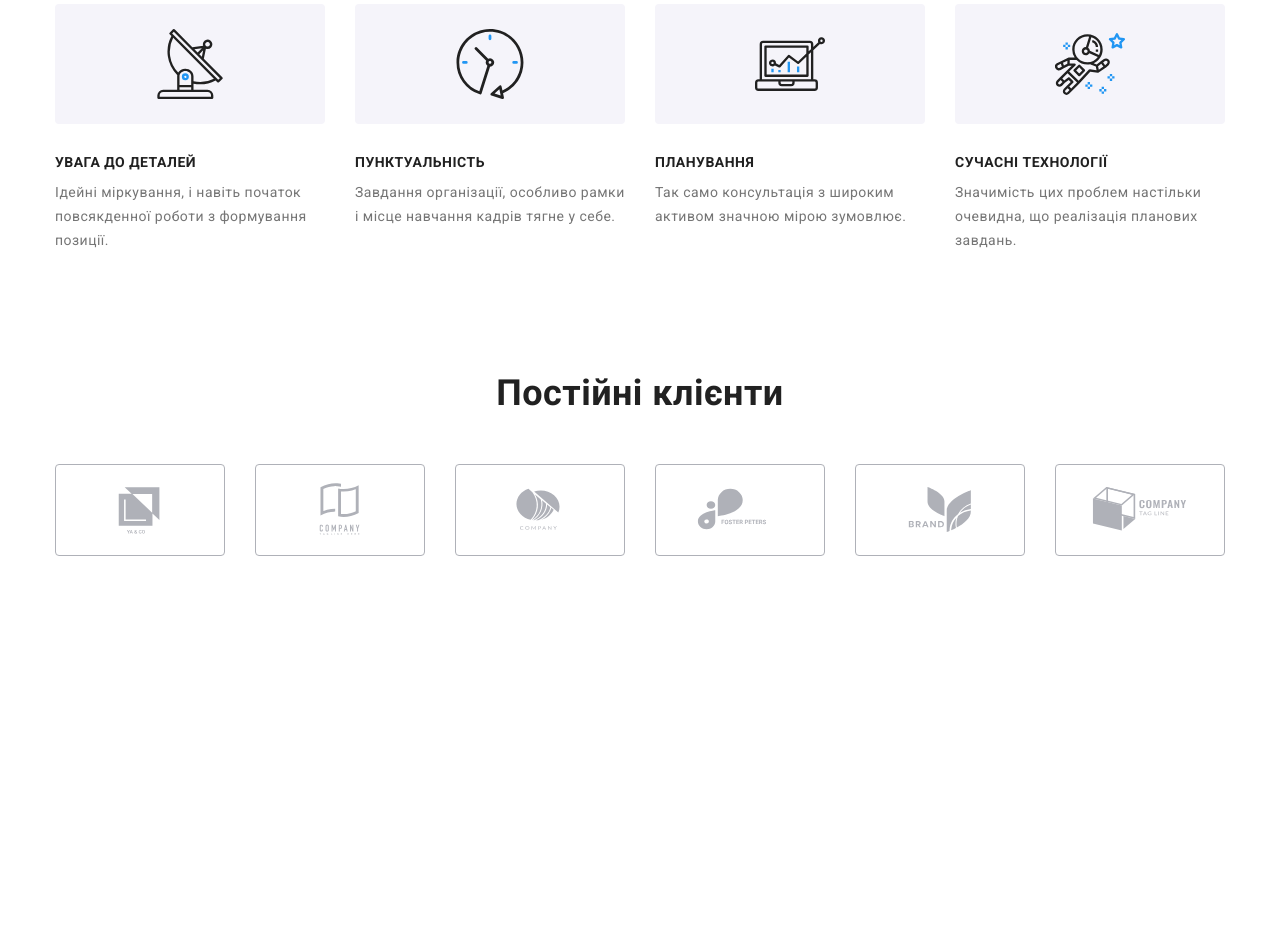
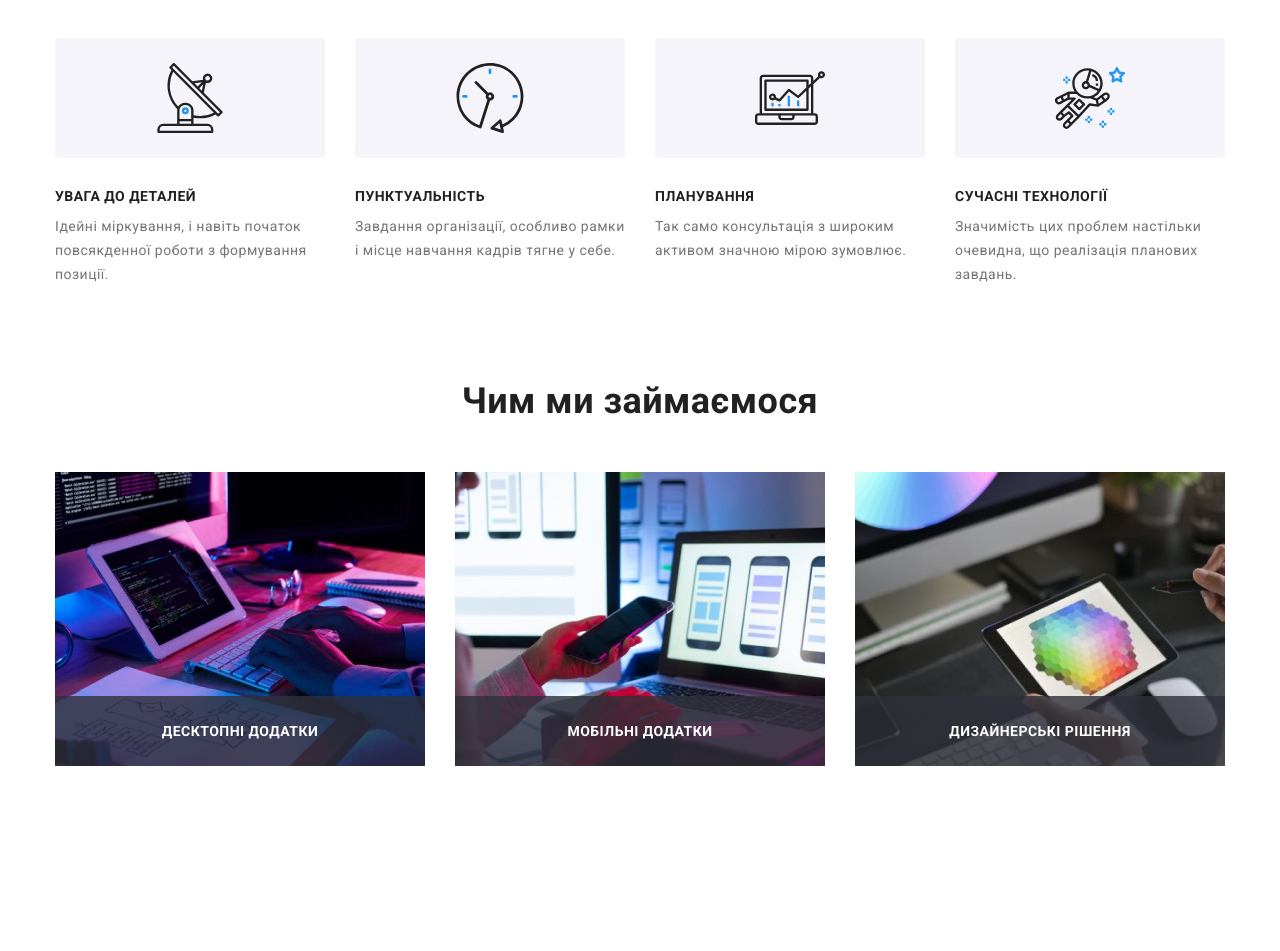
Before and after one commit to Agmund2002/goit-markup-hw-08, a plain HTML site: page index.html in a window 1280 px wide. Shown: the part 656-1607 px from the top of the page. Before the commit the page ends 1272 px from the top, so only its background shows below. Drawn offline with Linux system fonts and the light colour scheme.

Commit message:
адаптував блок чим ми займаємось

```diff
--- a/index.html
+++ b/index.html
@@ -134,11 +134,12 @@
       <section class="services section">
         <div class="container">
           <h2 class="title services__title">Чим ми займаємося</h2>
-          <ul class="list services__list markers">
-            <li class="services__item">
+          <ul class="grid services__grid markers">
+            <li class="grid__item services__item">
               <img
                 class="services__img"
-                src="./images/section2/box-1.jpg"
+                srcset="./images/services/img-1@1x.jpg 1x, ./images/services/img-1@2x.jpg 2x"
+                src="./images/services/img-1@1x.jpg"
                 alt="людина набирає код по папірцю з алгоритмом"
                 width="370"
                 height="294"
@@ -147,10 +148,11 @@
                 <p class="sec-title sec-title--light services__sec-title">Десктопні додатки</p>
               </div>
             </li>
-            <li class="services__item">
+            <li class="grid__item services__item">
               <img
                 class="services__img"
-                src="./images/section2/box-2.jpg"
+                srcset="./images/services/img-2@1x.jpg 1x, ./images/services/img-2@2x.jpg 2x"
+                src="./images/services/img-2@1x.jpg"
                 alt="людина звіряє картинку на телефоні з картинкою на ноутбуці"
                 width="370"
                 height="294"
@@ -159,10 +161,11 @@
                 <p class="sec-title sec-title--light services__sec-title">Мобільні додатки</p>
               </div>
             </li>
-            <li class="services__item">
+            <li class="grid__item services__item">
               <img
                 class="services__img"
-                src="./images/section2/box-3.jpg"
+                srcset="./images/services/img-3@1x.jpg 1x, ./images/services/img-3@2x.jpg 2x"
+                src="./images/services/img-3@1x.jpg"
                 alt="дизайнер дивиться на спектр кольорів в планшеті"
                 width="370"
                 height="294"
--- a/scss/base/_typography.scss
+++ b/scss/base/_typography.scss
@@ -24,4 +24,7 @@ body {
   .container {
     max-width: 1200px;
   }
+  .section {
+    padding: 94px 0;
+  }
 }
--- a/scss/layout/_features.scss
+++ b/scss/layout/_features.scss
@@ -38,7 +38,11 @@
 }
 
 @media screen and (min-width: 1200px) {
-  .features__item {
-    --items: 4;
+  .features {
+    padding-bottom: 0;
+
+    &__item {
+      --items: 4;
+    }
   }
 }
--- a/scss/layout/_services.scss
+++ b/scss/layout/_services.scss
@@ -2,26 +2,30 @@
   display: none;
 }
 
-// .services {
+@media screen and (min-width: 1200px) {
+  .services {
+    display: block;
 
-//   &__title {
-//     margin-bottom: 50px;
-//   }
+    &__title {
+      margin-bottom: 50px;
+    }
 
-//   &__item {
-//     position: relative;
-//   }
+    &__item {
+      --items: 3;
+      position: relative;
+    }
 
-//   &__desc-wrapper {
-//     position: absolute;
-//     bottom: 0;
-//     left: 0;
-//     background-color: rgba(47, 48, 58, 0.8);
-//     width: 100%;
-//   }
+    &__desc-wrapper {
+      position: absolute;
+      bottom: 0;
+      left: 0;
+      background-color: rgba(47, 48, 58, 0.8);
+      width: 100%;
+    }
 
-//   &__sec-title {
-//     text-align: center;
-//     padding: 27px 0;
-//   }
-// }
+    &__sec-title {
+      text-align: center;
+      padding: 27px 0;
+    }
+  }
+}
```
Also changed, not shown: css/main.css, css/main.min.css, images/services/box-1.jpg (deleted), images/services/box-2.jpg (deleted), images/services/box-3.jpg (deleted), images/services/img-1@1x.jpg (added), images/services/img-1@2x.jpg (added), images/services/img-2@1x.jpg (added), images/services/img-2@2x.jpg (added), images/services/img-3@1x.jpg (added), images/services/img-3@2x.jpg (added), 2 other files.
